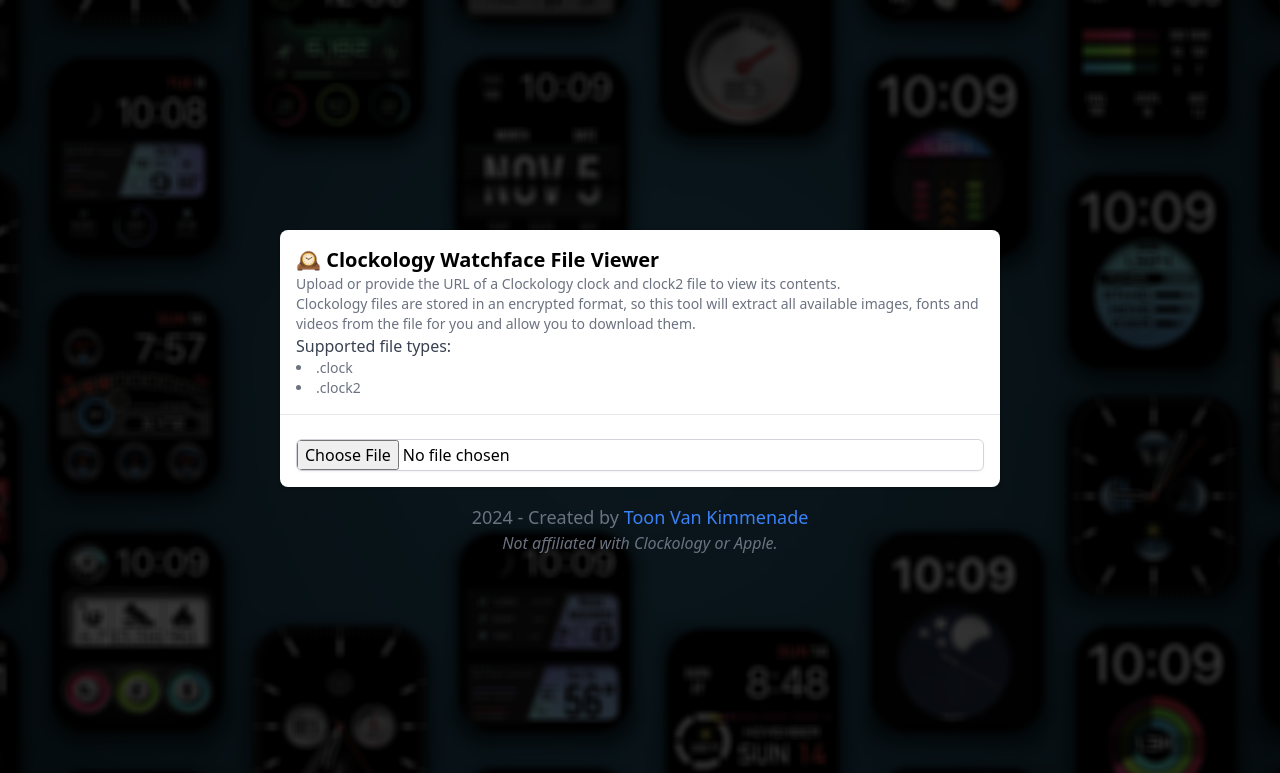
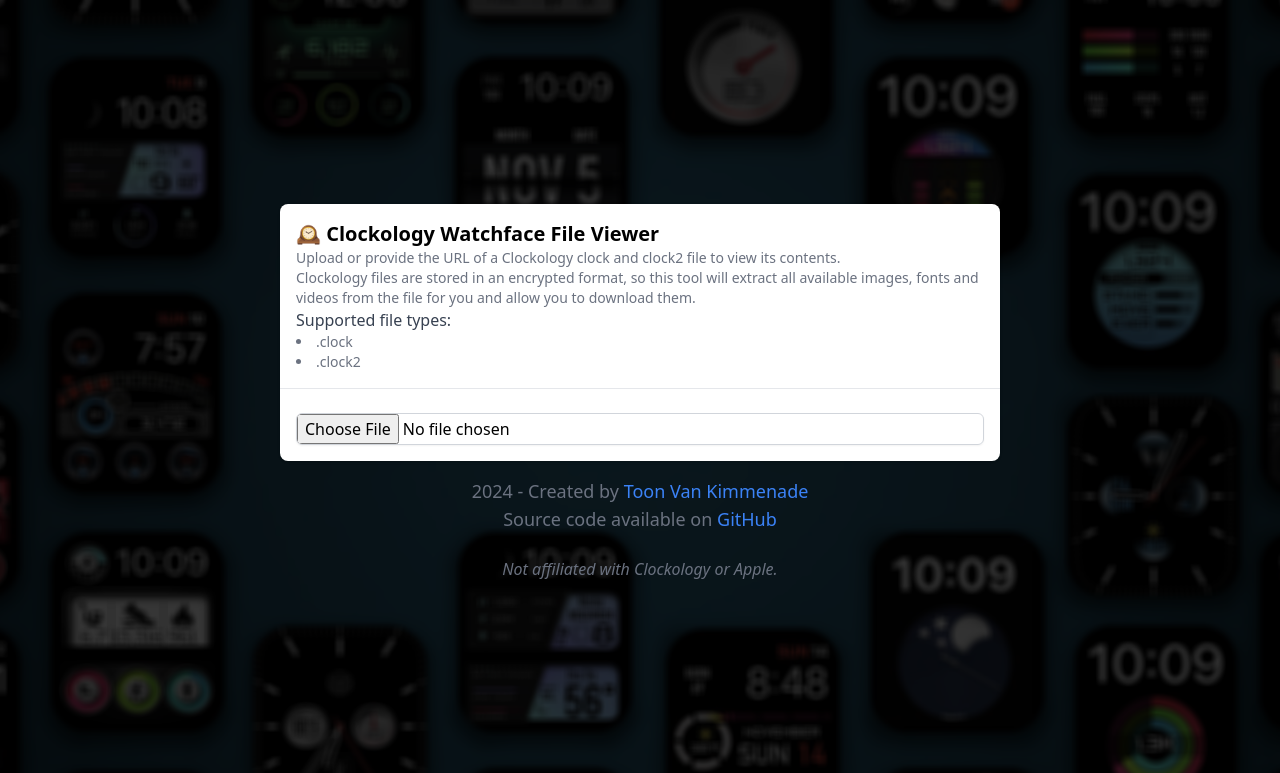
Before and after one commit to toonvank/ClockologyExporterPython, a Flask app: page / in a window 1280 px wide. Shown: the top 773 px of the page. Run offline with Flask 3, Linux system fonts and the light colour scheme.

Commit message:
Telegram

```diff
--- a/templates/index.html
+++ b/templates/index.html
@@ -94,8 +94,9 @@
         </div>
     </div>
     <div class="text-center mt-4 mb-4">
-        <p class="text-lg text-gray-500">2024 - Created by <a href="https://github.com/toonvank" class="text-blue-500">Toon Van Kimmenade</a></p>
-        <p class="text-g text-gray-500 italic">Not affiliated with Clockology or Apple.</p>
+        <p class="text-lg text-gray-500">2024 - Created by <a href="https://t.me/elgato337" class="text-blue-500">Toon Van Kimmenade</a></p>
+        <p class="text-lg text-gray-500">Source code available on <a href="https://github.com/toonvank/ClockologyExporterPython.git" class="text-blue-500">GitHub</a></p>
+        <br><p class="text-g text-gray-500 italic">Not affiliated with Clockology or Apple.</p>
     </div>
 </div>
 </body>
```
